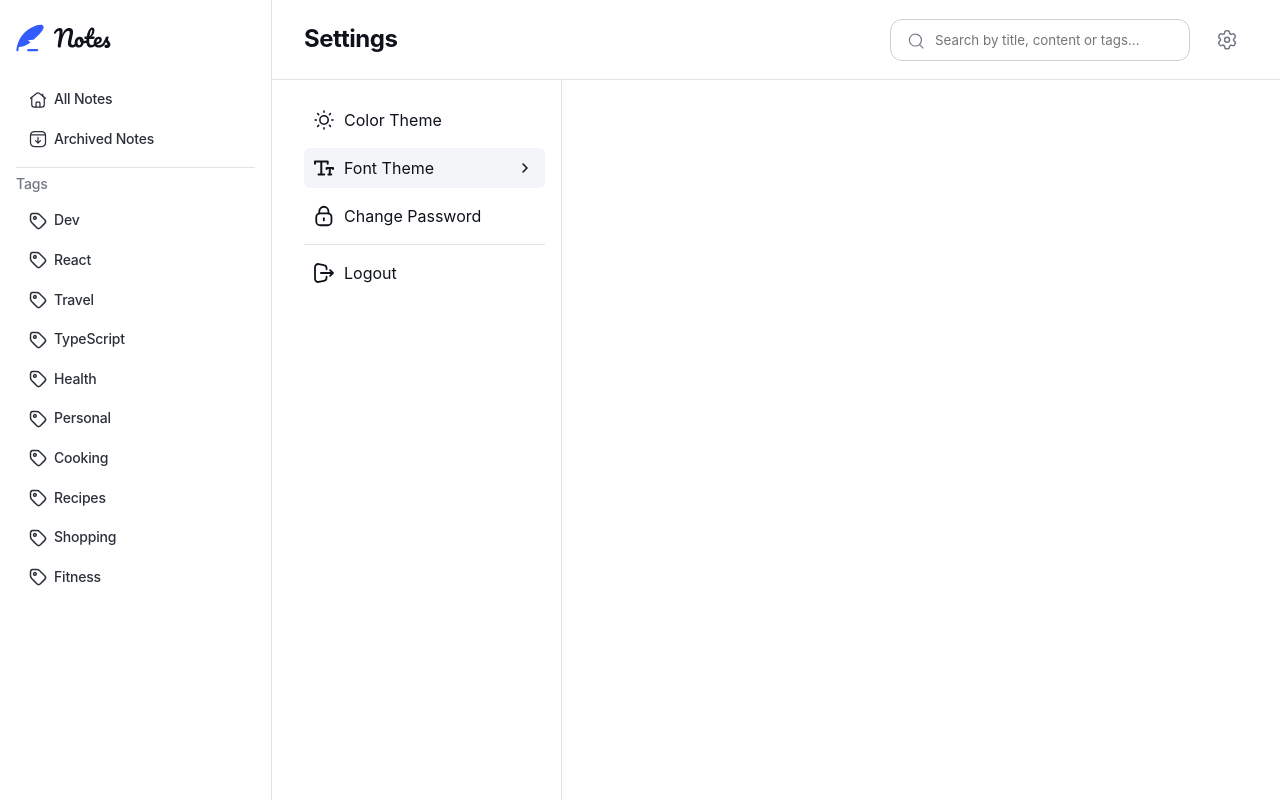
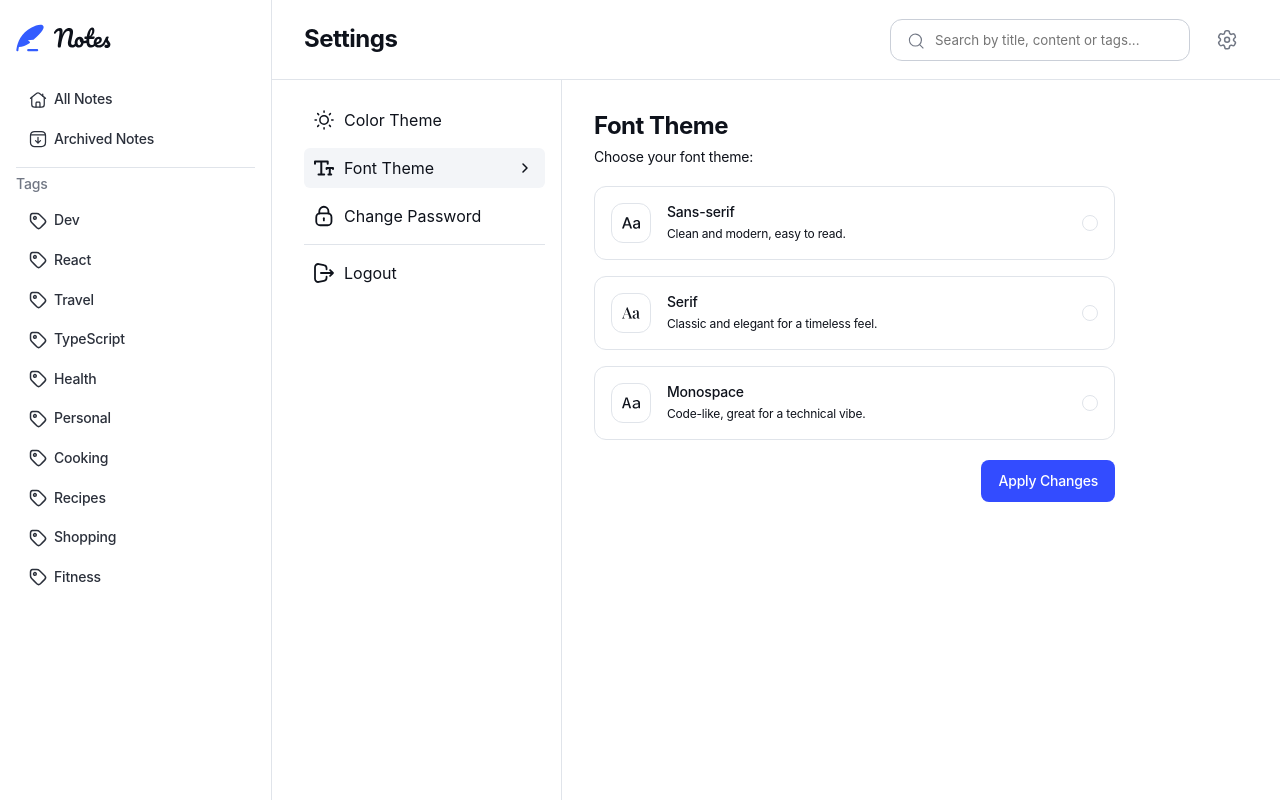
Before and after one commit to RicardoGeada/fm-note-taking-web-app, a React (Vite) app: page /settings/font-theme in a window 1280 px wide. Built offline with nearby package versions, Linux system fonts and the light colour scheme; a web font is replaced by a local one.

Commit message:
feat(settings): add font theme page

```diff
--- a/src/App.tsx
+++ b/src/App.tsx
@@ -17,6 +17,7 @@ import Search from "./pages/main/Search/Search";
 import NewNote from "./components/NewNote/NewNote";
 import Settings from "./pages/main/Settings/Settings";
 import ColorTheme from "./pages/main/Settings/ColorTheme/ColorTheme";
+import FontTheme from "./pages/main/Settings/FontTheme/FontTheme";
 
 const router = createBrowserRouter([
   {
@@ -88,7 +89,7 @@ const router = createBrowserRouter([
         handle: { title: "Settings" },
         children: [
           { path: "color-theme", element: <ColorTheme />, handle: { isSettingsChildRoute: true }, },
-          { path: "font-theme", element: null, handle: { isSettingsChildRoute: true }, },
+          { path: "font-theme", element: <FontTheme />, handle: { isSettingsChildRoute: true }, },
           { path: "change-password", element: null, handle: { isSettingsChildRoute: true }, },
           { path: "logout", element: null, handle: { isSettingsChildRoute: true }, },
         ],
--- a/src/pages/main/Settings/ColorTheme/ColorTheme.tsx
+++ b/src/pages/main/Settings/ColorTheme/ColorTheme.tsx
@@ -1,4 +1,5 @@
 import { Link } from "react-router-dom";
+import { useMediaQuery } from "react-responsive";
 
 import styles from "./ColorTheme.module.scss";
 
@@ -7,7 +8,7 @@ import SettingsRadioButton from "../../../../components/SettingsRadioButton/Sett
 import LightIcon from "./../../../../assets/images/icon-sun.svg?react";
 import MoonIcon from "./../../../../assets/images/icon-moon.svg?react";
 import SystemIcon from "./../../../../assets/images/icon-system-theme.svg?react";
-import { useMediaQuery } from "react-responsive";
+
 
 export default function ColorTheme() {
   const isDesktop = useMediaQuery({ minWidth: 1080 });
--- /dev/null
+++ b/src/pages/main/Settings/FontTheme/FontTheme.module.scss
@@ -0,0 +1,52 @@
+@use "./../../../../fonts.scss";
+
+.font-theme {
+  padding: var(--spacing-300) var(--spacing-200);
+
+  &__back-link {
+    display: flex;
+    align-items: center;
+    gap: var(--spacing-100);
+    color: var(--color-neutral-950);
+    text-decoration: none;
+    margin-bottom: var(--spacing-150);
+  }
+
+  &__headline {
+    margin-bottom: var(--spacing-100);
+    @include fonts.apply-text-preset("1");
+  }
+
+  &__subtext {
+    margin-bottom: var(--spacing-250);
+    @include fonts.apply-text-preset("5");
+  }
+
+  &__form {
+    display: flex;
+    flex-direction: column;
+    gap: var(--spacing-250);
+    align-items: flex-end;
+  }
+
+  &__radio-buttons {
+    display: flex;
+    flex-direction: column;
+    gap: var(--spacing-200);
+    width: 100%;
+  }
+}
+
+@media (min-width: 48rem) {
+  .font-theme {
+    padding: var(--spacing-300) var(--spacing-400);
+  }
+}
+
+@media (min-width: 67.5rem) {
+  .font-theme {
+    padding: var(--spacing-400);
+    width: 100%;
+    max-width: 585px;
+  }
+}
--- /dev/null
+++ b/src/pages/main/Settings/FontTheme/FontTheme.tsx
@@ -0,0 +1,57 @@
+import { Link } from "react-router-dom";
+import { useMediaQuery } from "react-responsive";
+
+import styles from "./FontTheme.module.scss";
+
+import BackIcon from "./../../../../assets/images/icon-arrow-left.svg?react";
+import SettingsRadioButton from "../../../../components/SettingsRadioButton/SettingsRadioButton";
+import SansSerifIcon from "./../../../../assets/images/icon-font-sans-serif.svg?react";
+import SerifIcon from "./../../../../assets/images/icon-font-serif.svg?react";
+import MonospaceIcon from "./../../../../assets/images/icon-font-monospace.svg?react";
+
+
+export default function FontTheme() {
+  const isDesktop = useMediaQuery({ minWidth: 1080 });
+
+  return (
+    <div className={styles["font-theme"]}>
+      {!isDesktop && (
+        <Link to={"/settings"} className={styles["font-theme__back-link"]}>
+          <BackIcon />
+          <span>Settings</span>
+        </Link>
+      )}
+      <h1 className={styles["font-theme__headline"]}>Font Theme</h1>
+      <p className={styles["font-theme__subtext"]}>
+        Choose your font theme:{" "}
+      </p>
+      <form className={styles["font-theme__form"]}>
+        <div className={styles["font-theme__radio-buttons"]}>
+          <SettingsRadioButton
+            Icon={SansSerifIcon}
+            title="Sans-serif"
+            subtitle="Clean and modern, easy to read."
+            id="sans-serif"
+            name="font-theme"
+          />
+          <SettingsRadioButton
+            Icon={SerifIcon}
+            title="Serif"
+            subtitle="Classic and elegant for a timeless feel."
+            id="serif"
+            name="font-theme"
+          />
+          <SettingsRadioButton
+            Icon={MonospaceIcon}
+            title="Monospace"
+            subtitle="Code-like, great for a technical vibe."
+            id="monospace"
+            name="font-theme"
+          />
+        </div>
+
+        <button className="btn btn--primary">Apply Changes</button>
+      </form>
+    </div>
+  );
+}
```
